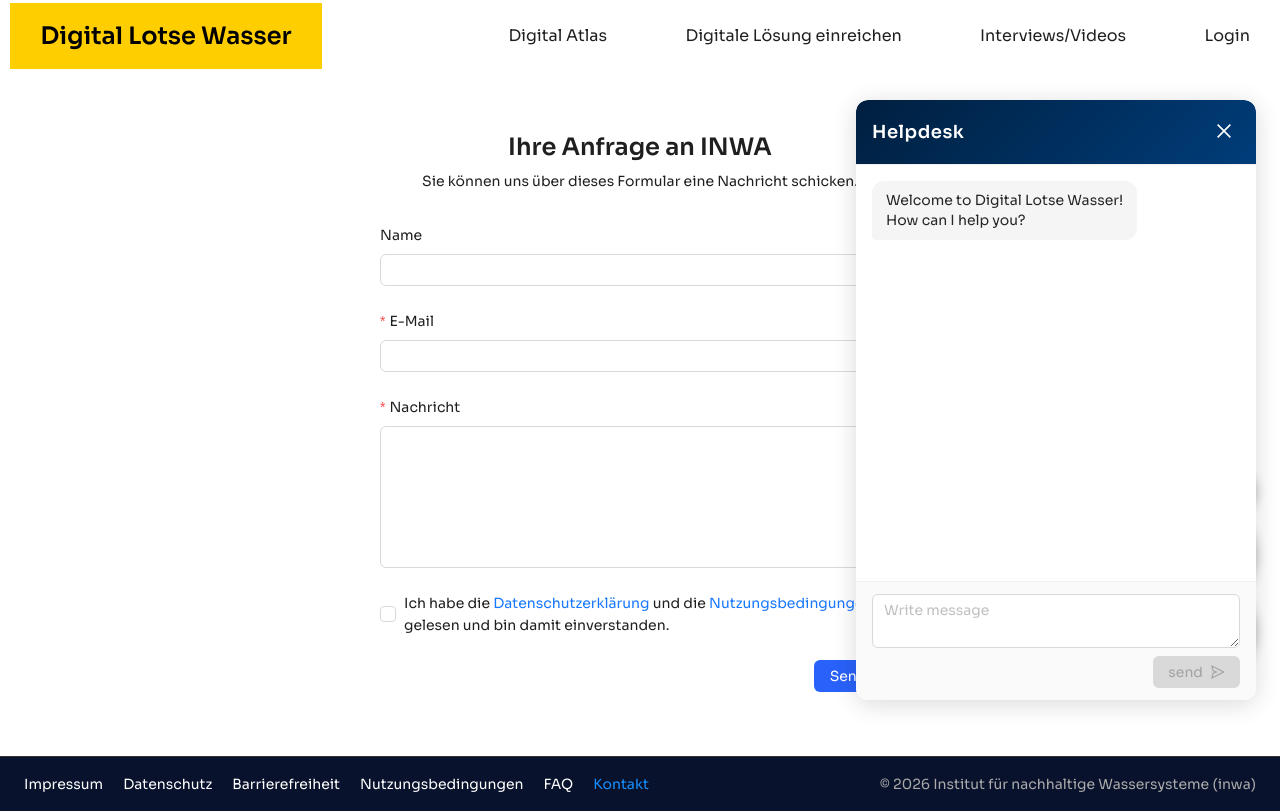
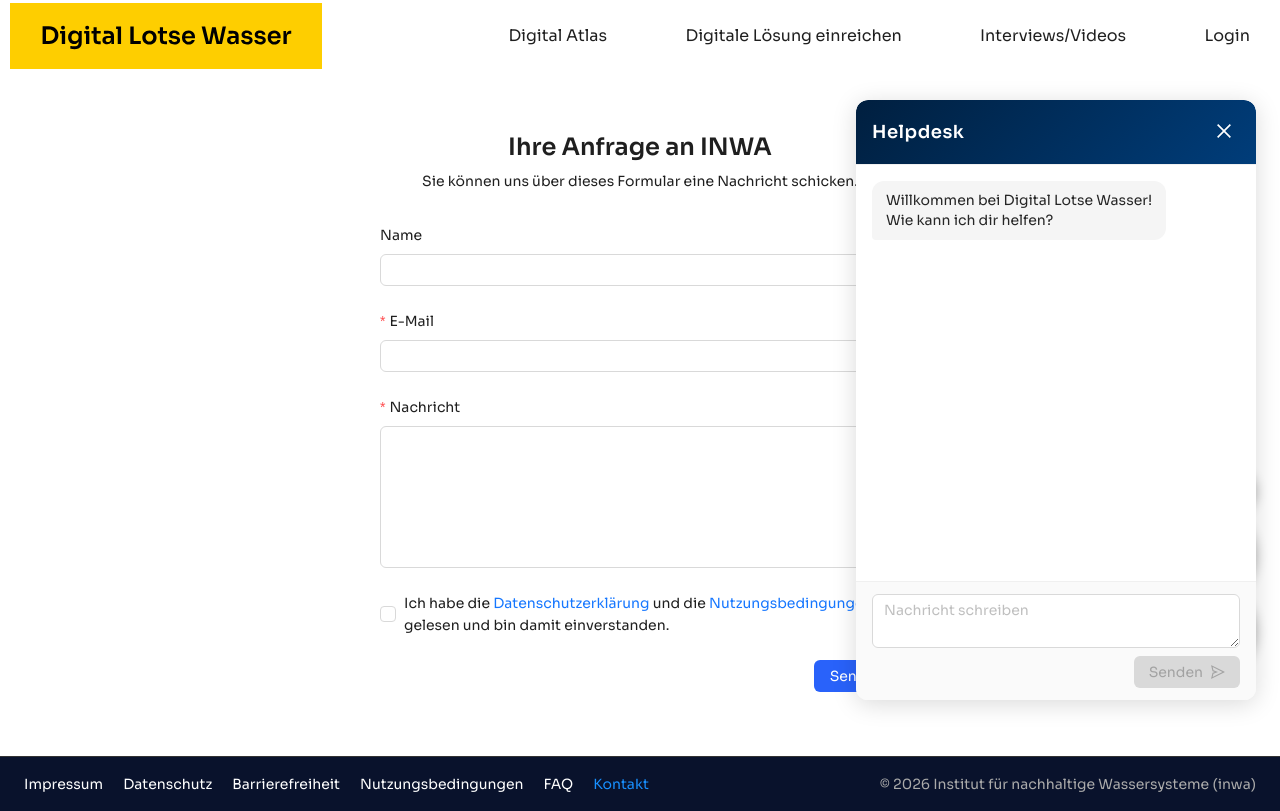
Before and after one commit to Minbaeva666/water_digital_navigator-, a React (Vite) app in the folder frontend/: page /dilowa/kontakt in a window 1280 px wide. Both pictures are taken after a click on the button 1236 px from the left and 748 px from the top of the page. Built offline with nearby package versions, Linux system fonts and the light colour scheme; some icons are missing.

Commit message:
changed to german language

```diff
--- a/frontend/src/components/helpdesk/HelpdeskWidget.tsx
+++ b/frontend/src/components/helpdesk/HelpdeskWidget.tsx
@@ -20,7 +20,7 @@ const HelpdeskWidget: React.FC = () => {
   const [messages, setMessages] = useState<Message[]>([
     {
       id: "1",
-      text: "Welcome to Digital Lotse Wasser!\nHow can I help you?",
+      text: "Willkommen bei Digital Lotse Wasser!\nWie kann ich dir helfen?",
       sender: "bot",
       timestamp: new Date(),
     },
@@ -66,7 +66,7 @@ const HelpdeskWidget: React.FC = () => {
       console.error("Error sending message:", error);
       const errorMessage: Message = {
         id: (Date.now() + 1).toString(),
-        text: "Sorry, there was an error processing your message. Please try again.",
+        text: "Entschuldigung, es gab einen Fehler bei der Verarbeitung deiner Nachricht. Bitte versuche es später erneut.",
         sender: "bot",
         timestamp: new Date(),
       };
@@ -135,7 +135,7 @@ const HelpdeskWidget: React.FC = () => {
             </div>
             <div className="helpdesk-input-area">
               <Input.TextArea
-                placeholder="Write message"
+                placeholder="Nachricht schreiben"
                 value={inputValue}
                 onChange={(e) => setInputValue(e.target.value)}
                 onKeyPress={handleKeyPress}
@@ -148,7 +148,7 @@ const HelpdeskWidget: React.FC = () => {
                 disabled={!inputValue.trim() || loading}
                 className="helpdesk-send-btn"
               >
-                send <SendOutlined />
+                Senden <SendOutlined />
               </Button>
             </div>
           </div>
```
Also changed, not shown: 1 other file (tests, documents, lock files or other folders).
